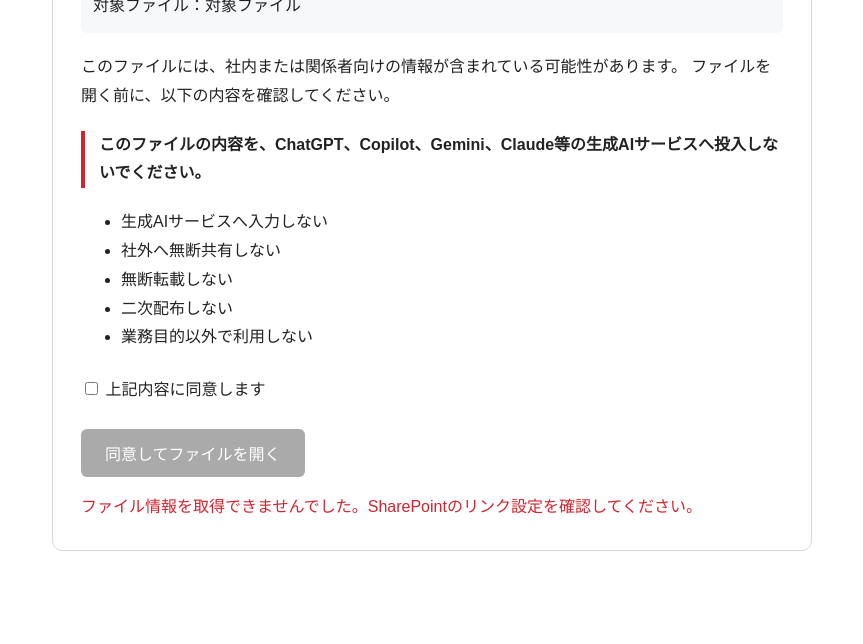
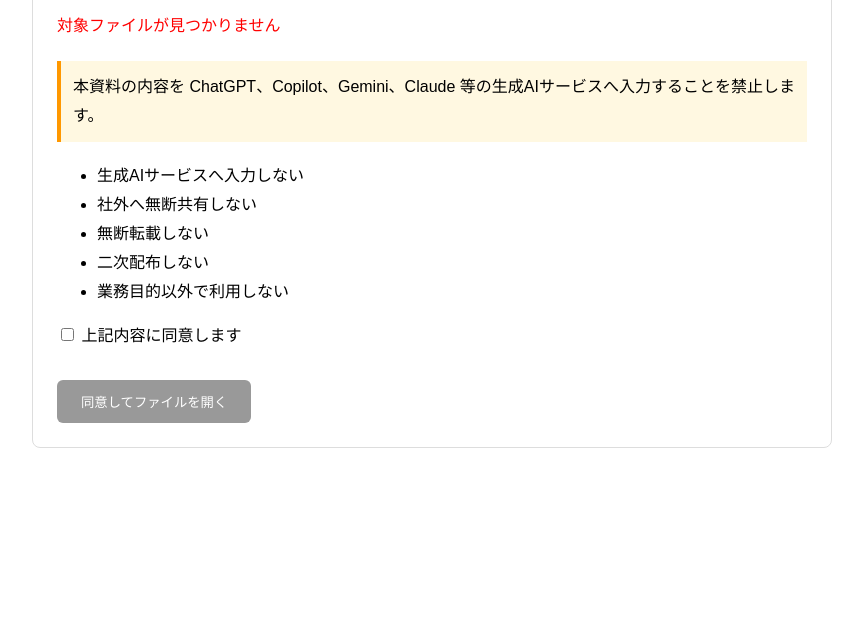
Before and after one commit to exmotion-rd/ai-consent-page, a plain HTML site: page index.html in a window 1280 px wide. Shown: the part 156-800 px from the top of the page, without its empty margins (208-1071 px from the left). Drawn offline with Linux system fonts and the light colour scheme.

Commit message:
Update index.html

```diff
--- a/index.html
+++ b/index.html
@@ -1,89 +1,60 @@
 <!DOCTYPE html>
+
 <html lang="ja">
 <head>
 <meta charset="UTF-8">
 <title>ファイル利用に関する同意</title>
+
 <style>
-    body {
+body{
     font-family: sans-serif;
-      max-width: 760px;
-      margin: 48px auto;
-      padding: 0 20px;
+    max-width: 800px;
+    margin: 40px auto;
+    padding: 20px;
     line-height: 1.8;
-      color: #222;
 }
 
-    .box {
-      border: 1px solid #d0d7de;
-      padding: 28px;
-      border-radius: 10px;
-      background: #fff;
+.container{
+    border: 1px solid #ddd;
+    border-radius: 8px;
+    padding: 24px;
 }
 
-    h1 {
-      font-size: 24px;
-      margin-top: 0;
+.notice{
+    background: #fff8e1;
+    border-left: 4px solid #ff9800;
+    padding: 12px;
+    margin: 20px 0;
 }
 
-    .filename {
-      padding: 12px;
-      background: #f6f8fa;
-      border-radius: 6px;
-      word-break: break-all;
-      margin-bottom: 20px;
-    }
-
-    .notice {
-      border-left: 4px solid #d1242f;
-      padding-left: 14px;
-      margin: 20px 0;
-      font-weight: bold;
-    }
-
-    label {
-      display: block;
-      margin-top: 24px;
-      font-size: 16px;
-    }
-
-    button {
-      margin-top: 24px;
-      padding: 12px 24px;
-      font-size: 16px;
-      border: none;
-      border-radius: 6px;
+button{
     background: #0078d4;
     color: white;
+    border: none;
+    padding: 12px 24px;
+    border-radius: 6px;
     cursor: pointer;
 }
 
-    button:disabled {
-      background: #aaa;
+button:disabled{
+    background: #999;
     cursor: not-allowed;
 }
+</style>
 
-    .error {
-      color: #d1242f;
-      margin-top: 16px;
-      display: none;
-    }
-  </style>
 </head>
 <body>
-  <div class="box">
-    <h1>ファイル利用に関する同意</h1>
 
-    <div class="filename" id="fileNameArea">
+<div class="container">
+
+<h2>ファイル利用に関する同意</h2>
+
+<p id="fileName">
 対象ファイルを確認中...
-    </div>
-
-    <p>
-      このファイルには、社内または関係者向けの情報が含まれている可能性があります。
-      ファイルを開く前に、以下の内容を確認してください。
 </p>
 
 <div class="notice">
-      このファイルの内容を、ChatGPT、Copilot、Gemini、Claude等の生成AIサービスへ投入しないでください。
+本資料の内容を ChatGPT、Copilot、Gemini、Claude 等の生成AIサービスへ入力することを禁止します。
 </div>
 
 <ul>
@@ -95,52 +66,77 @@
 </ul>
 
 <label>
-      <input type="checkbox" id="agreeCheck">
+<input type="checkbox" id="agree">
 上記内容に同意します
 </label>
 
-    <button id="openButton" disabled>
+<br><br>
+
+<button id="openBtn" disabled>
 同意してファイルを開く
 </button>
 
-    <div class="error" id="errorMessage">
-      ファイル情報を取得できませんでした。SharePointのリンク設定を確認してください。
-    </div>
 </div>
 
 <script>
+
+// ===== ファイル一覧 =====
+
+const files = {
+
+  "1": {
+    name: "要件定義実践トレーニング_テキスト.pdf",
+    url: "https://exmotionms.sharepoint.com/:b:/s/EurekaBox/IQBttbCIzcwmSIdFRQLI5nOKAbDBE81Hg7UyiyxCtxh8_BE?e=knzLrz"
+//  },
+//
+//  "2": {
+//    name: "技術資料.pdf",
+//    url: "ここにSharePoint共有リンク②"
+  }
+
+};
+
+// ======================
+
 const params = new URLSearchParams(window.location.search);
 
-    const fileName = params.get("fileName") || "対象ファイル";
-    const filePath = params.get("filePath");
+const id = params.get("id");
 
-    const fileUrl = filePath
-      ? "https://exmotionms.sharepoint.com" + filePath
-      : "";
+const file = files[id];
 
-    const fileNameArea = document.getElementById("fileNameArea");
-    const agreeCheck = document.getElementById("agreeCheck");
-    const openButton = document.getElementById("openButton");
-    const errorMessage = document.getElementById("errorMessage");
+const fileName = document.getElementById("fileName");
+const agree = document.getElementById("agree");
+const openBtn = document.getElementById("openBtn");
 
-    fileNameArea.textContent = "対象ファイル：" + fileName;
+if(file){
 
-    if (!fileUrl) {
-      errorMessage.style.display = "block";
+    fileName.textContent =
+      "対象ファイル: " + file.name;
+
+}else{
+
+    fileName.innerHTML =
+      "<span style='color:red'>対象ファイルが見つかりません</span>";
+
 }
 
-    agreeCheck.addEventListener("change", function () {
-      openButton.disabled = !agreeCheck.checked;
+agree.addEventListener("change", () => {
+
+    openBtn.disabled = !agree.checked;
+
 });
 
-    openButton.addEventListener("click", function () {
-      if (!fileUrl) {
-        errorMessage.style.display = "block";
+openBtn.addEventListener("click", () => {
+
+    if(!file){
         return;
     }
 
-      window.open(fileUrl, "_blank", "noopener");
+    window.open(file.url, "_blank");
+
 });
+
 </script>
+
 </body>
 </html>
```
Lines whose indentation alone changed are shown as unchanged.
